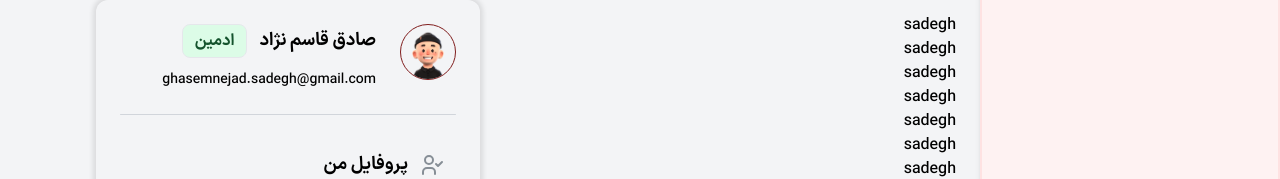
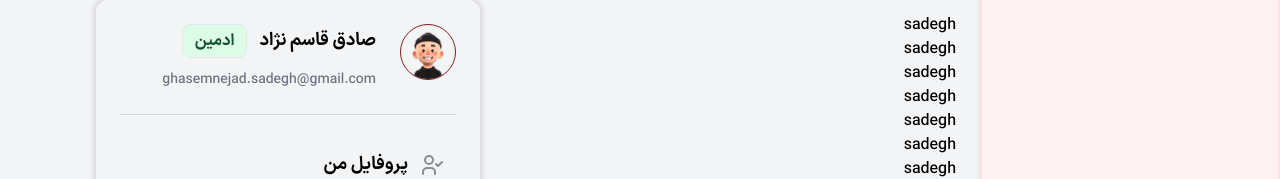
Before and after one commit to sadeghghasemnejadd/mr-modir, a React (Vite) app: page / in a window 1280 px wide. Both pictures are taken after a click on the element 120 px from the left and 85 px from the top of the page. Shown: the part 134-313 px from the top of the page. Built offline with nearby package versions, Linux system fonts and the light colour scheme.

Commit message:
fix email color

```diff
--- a/src/Features/HeaderMenuList/Profile.tsx
+++ b/src/Features/HeaderMenuList/Profile.tsx
@@ -103,7 +103,9 @@ export default function Profile() {
                 <p className="text-lg font-bold">صادق قاسم نژاد</p>
                 <Badge text={RolesEnum.Admin} />
               </div>
-              <p className="text-sm">ghasemnejad.sadegh@gmail.com</p>
+              <p className="text-sm text-gray-500">
+                ghasemnejad.sadegh@gmail.com
+              </p>
             </div>
           </div>
           <Divider />
```
